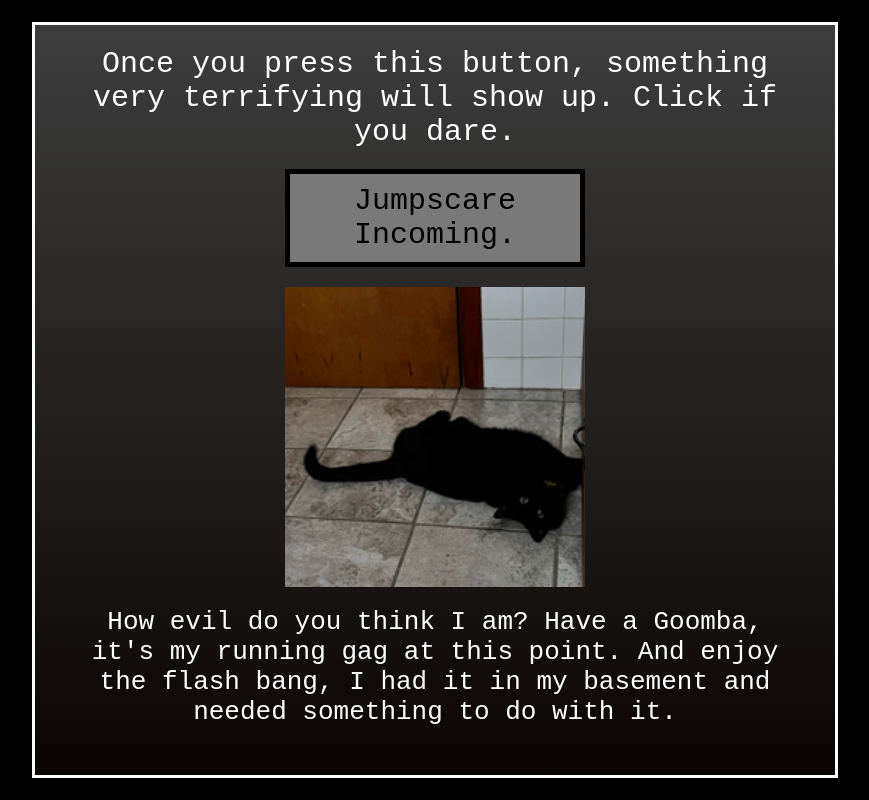
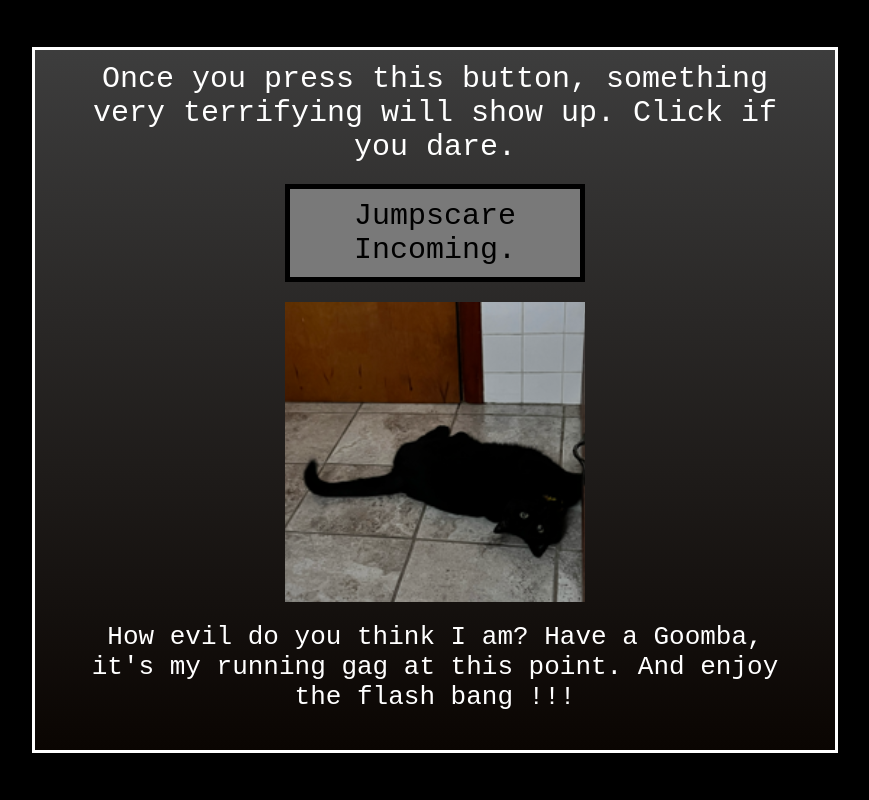
Before and after one commit to emdaron/emdaron.github.io, a plain HTML site: page 114exercise1.html in a window 1280 px wide. Both pictures are taken after a click on the button "Jumpscare Incoming.". Shown: the whole page, without its empty margins (205-1074 px from the left). Drawn offline with Linux system fonts and the light colour scheme.

Commit message:
Update 114exercise1.html

```diff
--- a/114exercise1.html
+++ b/114exercise1.html
@@ -11,21 +11,27 @@
             const image = document.getElementById('image');
             const caption = document.getElementById('caption');
             const body = document.body;
+            const whiteScreen = document.getElementById('whiteScreen');
 
             image.style.visibility = 'visible';
             image.style.opacity = '1';
             caption.style.visibility = 'visible';
             caption.style.opacity = '1';
 
-            body.style.transition = 'none';
-            body.style.backgroundColor = 'white';
+            whiteScreen.style.visibility = 'visible';
+            whiteScreen.style.opacity = '1';
 
             const soundEffect = document.getElementById('the funny noise');
             soundEffect.play();
 
             setTimeout(() => {
-                body.style.transition = 'background-color 0.2s ease';
-                body.style.backgroundColor = 'black';
+                whiteScreen.style.transition = 'opacity 0.2s ease';
+                whiteScreen.style.opacity = '0';
+
+                setTimeout(() => {
+                    image.style.transition = 'none';
+                    caption.style.transition = 'none';
+                }, 200);
             }, 10);
         }
     </script>
@@ -38,12 +44,13 @@
             align-items: center;
             height: 100vh;
             margin: 0;
-            transition: background-color 0.2s ease; /* Transition for the fade to black */
+            overflow: hidden;
+            transition: background-color 0.2s ease;
         }
 
         .maincontainer {
             width: 700px;
-            height: 650px;
+            height: 600px;
             padding: 50px;
             background-image: linear-gradient(#3d3d3d, rgb(10, 5, 2));
             border: solid;
@@ -59,7 +66,7 @@
         #image, #caption {
             visibility: hidden;
             opacity: 0;
-            transition: none; /* No transition, show instantly */
+            transition: none;
         }
 
         #image {
@@ -87,16 +94,30 @@
             font-size: 30px;
             font-family: monospace;
         }
+
+        #whiteScreen {
+            position: fixed;
+            top: 0;
+            left: 0;
+            width: 100%;
+            height: 100%;
+            background-color: white;
+            visibility: hidden;
+            opacity: 0;
+            transition: opacity 0.01s ease;
+            z-index: 9999;
     </style>
 </head>
 <body>
+    <div id="whiteScreen"></div>
+
     <div class="maincontainer">
         Once you press this button, something very terrifying will show up. Click if you dare.
         <button onclick="showImageAndChangeBackground()">Jumpscare Incoming.</button>
 
         <div id="imageContainer">
             <img id="image" src="goomba 2.png" alt="goomba">
-            <p id="caption">How evil do you think I am? Have a Goomba, it's my running gag at this point. And enjoy the flash bang, I had it in my basement and needed something to do with it.</p>
+            <p id="caption">How evil do you think I am? Have a Goomba, it's my running gag at this point. And enjoy the flash bang !!!</p>
         </div>
         <audio id="the funny noise" src="jixaw-metal-pipe-falling-sound.mp3"></audio>
     </div>
```
